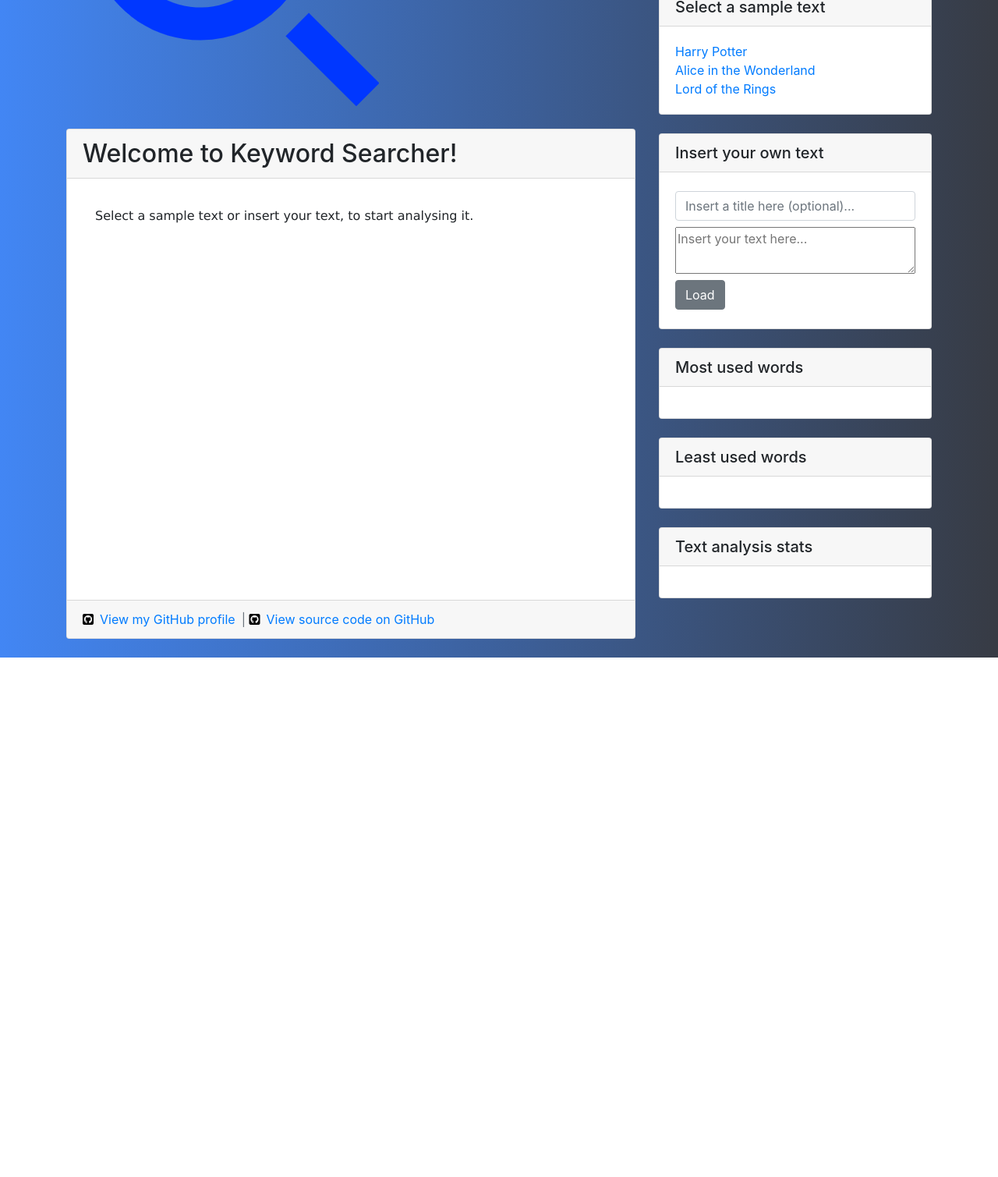
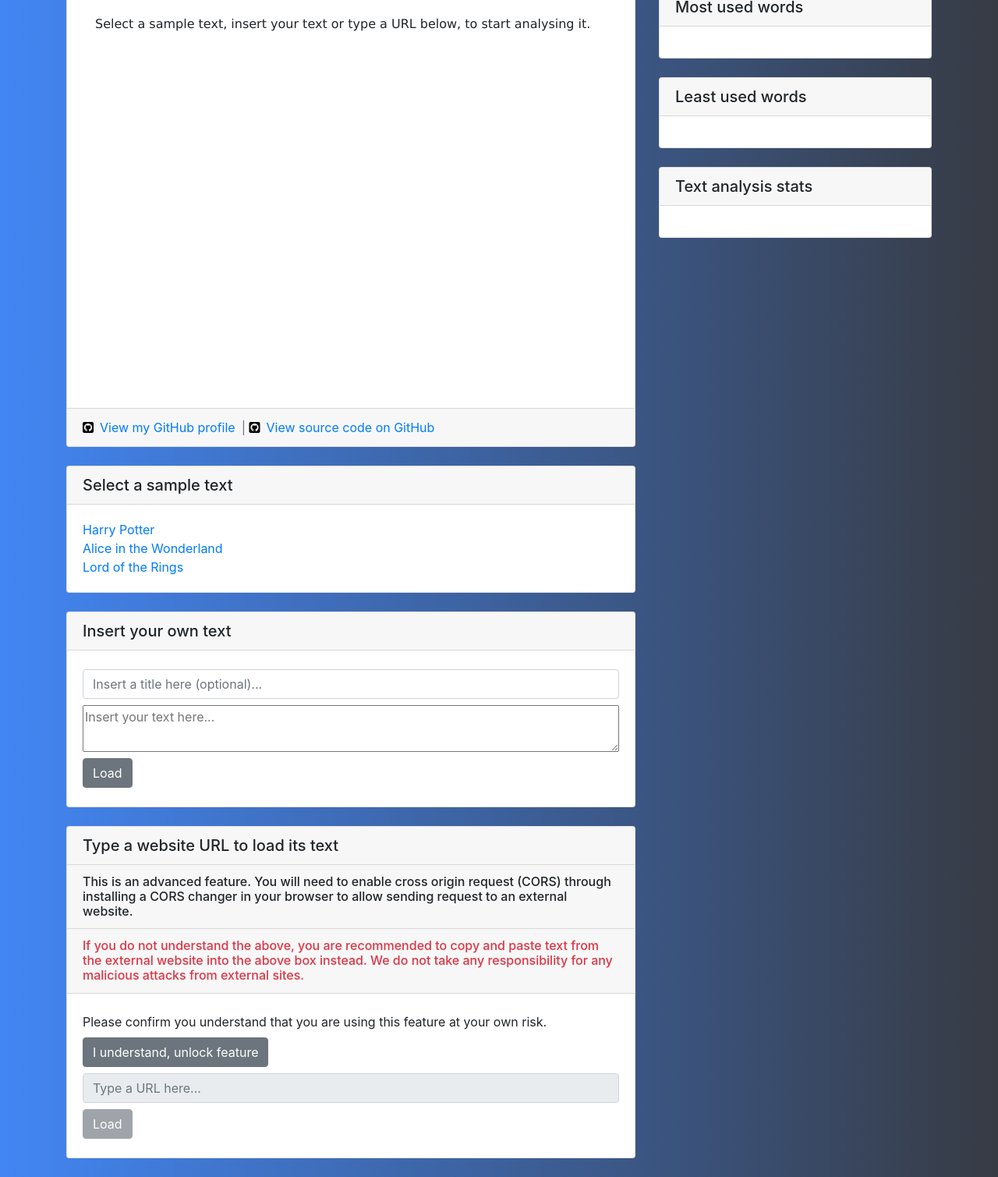
Before and after one commit to adrielyeung/keyword-searcher, a plain HTML site: page index.html in a window 1280 px wide. Shown: the part 264-1773 px from the top of the page at 78% size. Before the commit the page ends 1107 px from the top, so only its background shows below. Drawn offline with nearby package versions, Linux system fonts and the light colour scheme.

Commit message:
Add load text from website URL feature

```diff
--- a/SearchString.js
+++ b/SearchString.js
@@ -8,7 +8,7 @@ function loadText(filename, displayName) {
     var stopWordArray = [];
     var stopWordUrl = "config/stopwords.txt";
 
-    resetUI(displayName);
+    resetUI("Sample text : " + displayName);
 
     // Initialises the connection, asynchronous request
     // meaning screen is not frozen while execution
@@ -28,7 +28,6 @@ function loadText(filename, displayName) {
 
     setTimeout(function () {
         // Load text
-        var currentText = "";
         var url = "text/" + filename;
 
         // Create a HTTP server request to load text
@@ -47,24 +46,10 @@ function loadText(filename, displayName) {
             if (xhr.readyState === 4 && xhr.status === 200) {
                 // Load response text as current text
                 // FORMATTING: Remove line breaks and carriage returns
-                // and replace with HTML <br> tag
+                // and replace with HTML <br/> tag
                 // ?: defines a non-capturing group, i.e. the LB and CR chars
                 // are not separately returned in a list
-                currentText = xhr.responseText;
-
-                if (stopWordArray.length === 0) {
-                    alert("Stop word list cannot be loaded. " +
-                          "The most used words list will be affected.");
-                }
-
-                getDocStats(currentText, stopWordArray);
-
-                currentText = currentText.replace(/(?:\r\n|\r|\n)/g, "<br>");
-
-                document.getElementById("fileContent").innerHTML = currentText;
-
-                // Scroll to top
-                document.getElementById("fileContent").scrollTop = 0;
+                setFileContent(xhr.responseText, stopWordArray);
             }
         };
 
@@ -74,12 +59,7 @@ function loadText(filename, displayName) {
 
 // Load text from user input
 function loadTextFromInput() {
-    // Load stop word list from config
-    // Create a HTTP server request to load text
-    // When text are uploaded, it is hosted on the server
     var xhrStopWord = new XMLHttpRequest();
-
-    // Load stop word list from config
     var stopWordArray = [];
     var stopWordUrl = "config/stopwords.txt";
 
@@ -87,34 +67,67 @@ function loadTextFromInput() {
         if (document.getElementById("userTitle").value.trim().length === 0) {
             resetUI("Your text");
         } else {
-            resetUI(document.getElementById("userTitle").value);
+            resetUI("Your text : " + document.getElementById("userTitle").value);
         }
 
-        // Initialises the connection, asynchronous request
-        // meaning screen is not frozen while execution
         xhrStopWord.open("GET", stopWordUrl, true);
         xhrStopWord.send();
 
-        // On ready state change event, calling anonymous function
-        // every time the request state changes
         xhrStopWord.onreadystatechange = function () {
-            // Ready state 0 = unsent, 1 = opened,
-            // 2 = header received, 3 = loading, 4 = done
             if (xhrStopWord.readyState === 4 && xhrStopWord.status === 200) {
-                // Load response text as current text
                 stopWordArray = xhrStopWord.responseText.split(/\s+/);
             }
         };
 
-        // Timeout - wait for stop word to populate before loading text
         setTimeout(function () {
             // Load text from textarea
-            // FORMATTING: Remove line breaks and carriage returns
-            // and replace with HTML <br> tag
-            // ?: defines a non-capturing group, i.e. the LB and CR chars
-            // are not separately returned in a list
-            var currentText = document.getElementById("userContent").value;
+            setFileContent(document.getElementById("userContent").value, stopWordArray);
+        }, 1000);
+    }
+}
 
+function loadTextFromHtml() {
+    var userUrl = document.getElementById("userUrl").value;
+    var allDivs;
+    var htmlText = "";
+    var titleText = "Site content";
+
+    var xhrStopWord = new XMLHttpRequest();
+    var stopWordArray = [];
+    var stopWordUrl = "config/stopwords.txt";
+
+    if (typeof userUrl !== "undefined" && userUrl.trim().length > 0) {
+        xhrStopWord.open("GET", stopWordUrl, true);
+        xhrStopWord.send();
+
+        xhrStopWord.onreadystatechange = function () {
+            if (xhrStopWord.readyState === 4 && xhrStopWord.status === 200) {
+                stopWordArray = xhrStopWord.responseText.split(/\s+/);
+            }
+        };
+
+        setTimeout(function () {
+            // Use jQuery to extract site content
+            $(document).ready(function () {
+                $("#fileContent").load(userUrl, function () {
+                    // After loading complete, extract text within all divs in fileContent
+                    allDivs = document.getElementById("fileContent").getElementsByTagName('div');
+                    titleText += " : " + document.getElementById("fileContent").getElementsByTagName('title')[0].innerHTML;
+
+                    for (var i = 0; i < allDivs.length; i++) {
+                        htmlText += allDivs[i].innerText;
+                    }
+
+                    resetUI(titleText);
+
+                    setFileContent(htmlText, stopWordArray);
+                });
+            });
+        }, 1000);
+    }
+}
+
+function setFileContent(currentText, stopWordArray) {
     if (stopWordArray.length === 0) {
         alert("Stop word list cannot be loaded. " +
         "The most used words list will be affected.");
@@ -122,7 +135,7 @@ function loadTextFromInput() {
 
     getDocStats(currentText, stopWordArray);
 
-            currentText = currentText.replace(/(?:\r\n|\r|\n)/g, "<br>");
+    currentText = currentText.replace(/(?:\r\n|\r|\n)/g, "<br/>");
 
     document.getElementById("fileContent").innerHTML = currentText;
 
@@ -130,8 +143,6 @@ function loadTextFromInput() {
     document.getElementById("fileContent").scrollTop = 0;
 
     setTimeout(setTextNotFound(), 1000);
-        }, 1000);
-    }
 }
 
 function resetUI(displayName) {
@@ -278,7 +289,7 @@ function performHighlight() {
         // Count number of highlighted
         count = document.querySelectorAll("mark").length;
         document.getElementById("searchStat").innerHTML = "Search for : "
-            + keyword + "<br>Found matches : " + count + " time(s)";
+            + keyword + "<br/>Found matches : " + count + " time(s)";
 
         // Scroll to first match if there are matches
         if (count > 0) {
@@ -301,3 +312,9 @@ function resetHighlight() {
 
     document.getElementById("searchStat").innerHTML = "";
 }
+
+// Unlock load text from HTML
+function unlockHtml() {
+    document.getElementById("userUrl").disabled = false;
+    document.getElementById("userUrlButton").disabled = false;
+}
--- a/index.html
+++ b/index.html
@@ -22,18 +22,91 @@
         <div class="row">
           <!-- Main content area (loads text) -->
           <div class="col-md-8">
-            <a href=""><img src="KeywordSearcherLogo.png" alt="Keyword Searcher Logo" class="responsive"></a>
+            <a href=""><img src="KeywordSearcherLogo.png" title="Keyword Searcher" alt="Keyword Searcher" class="responsive" width="25%" height="25%"></a>
             <!-- Card is a class that may contain header, body and footer -->
             <div class="card mb-4">
               <h2 class="card-header" id="fileName">Welcome to Keyword Searcher!</h2>
               <div class="card-body">
                 <div class="displayBox scroll-box" id="fileContent">
-                  Select a sample text or insert your text, to start analysing it.
+                  Select a sample text, insert your text or type a URL below, to start analysing it.
                 </div>
               </div>
               <div class="card-footer text-muted">
                 <a href="https://github.com/adrielyeung" target="_blank"><i class="fab fa-github-square" aria-hidden="true" style="color:black"></i><span class="mx-2">View my GitHub profile</span></a>|
                 <a href="https://github.com/adrielyeung/keyword-searcher" target="_blank"><i class="fab fa-github-square" aria-hidden="true" style="color:black"></i><span class="mx-2">View source code on GitHub</span></a>
+              </div>
+            </div>
+            <!-- Select sample text -->
+            <div class="card my-4">
+              <h5 class="card-header">Select a sample text</h5>
+              <div class="card-body">
+                <div class="row">
+                  <div class="col-md-12">
+                    <!-- ul - Unordered list-->
+                    <ul class="list-unstyled mb-0">
+                      <li><a href="#" onclick="loadText('HarryPotter.txt', 'Harry Potter')">Harry Potter</a></li>
+                      <li><a href="#" onclick="loadText('AliceInWonderland.txt', 'Alice in the Wonderland')">Alice in the Wonderland</a></li>
+                      <li><a href="#" onclick="loadText('LordOfTheRings.txt', 'Lord of the Rings')">Lord of the Rings</a></li>
+                    </ul>
+                  </div>
+                </div>
+              </div>
+            </div>
+            <!-- Insert text widget -->
+            <div class="card my-4">
+              <h5 class="card-header">Insert your own text</h5>
+              <div class="card-body">
+                <div class="row">
+                  <div class="col-md-12 my-1">
+                    <input type="text" class="form-control" id="userTitle" placeholder="Insert a title here (optional)...">
+                  </div>
+                </div>
+                <div class="row">
+                  <div class="col-md-12 my-1">
+                    <textarea class="userinput" id="userContent" placeholder="Insert your text here..."></textarea>
+                  </div>
+                </div>
+                <div class="row">
+                  <div class="col-md-12 my-1">
+                    <span class="input-group-btn">
+                      <button class="btn btn-secondary" type="button" onclick="loadTextFromInput()">Load</button>
+                    </span>
+                  </div>
+                </div>
+              </div>
+            </div>
+            <!-- Type URL widget -->
+            <div class="card my-4">
+              <h5 class="card-header">Type a website URL to load its text</h5>
+              <h6 class="card-header">This is an advanced feature. You will need to enable cross origin request (CORS) through installing a CORS changer in your browser
+                to allow sending request to an external website.</h6>
+              <h6 class="card-header text-danger">If you do not understand the above, you are recommended to copy and paste text from the
+                external website into the above box instead. We do not take any responsibility for any malicious attacks from external sites.</h6>
+              <div class="card-body">
+                <div class="row">
+                  <div class="col-md-12 my-1">
+                    Please confirm you understand that you are using this feature at your own risk.
+                  </div>
+                </div>
+                <div class="row">
+                  <div class="col-md-12 my-1">
+                    <span class="input-group-btn">
+                      <button class="btn btn-secondary" type="button" onclick="unlockHtml()">I understand, unlock feature</button>
+                    </span>
+                  </div>
+                </div>
+                <div class="row">
+                  <div class="col-md-12 my-1">
+                    <input type="text" class="form-control" id="userUrl" placeholder="Type a URL here..." disabled>
+                  </div>
+                </div>
+                <div class="row">
+                  <div class="col-md-12 my-1">
+                    <span class="input-group-btn">
+                      <button class="btn btn-secondary" id="userUrlButton" type="button" onclick="loadTextFromHtml()" disabled>Load</button>
+                    </span>
+                  </div>
+                </div>
               </div>
             </div>
           </div>
@@ -62,45 +135,6 @@
                   </div>
                 </div>
                 <div class="card-footer" id="searchStat">
-                </div>
-              </div>
-              <!-- Select sample text -->
-              <div class="card my-4">
-                <h5 class="card-header">Select a sample text</h5>
-                <div class="card-body">
-                  <div class="row">
-                    <div class="col-md-12">
-                      <!-- ul - Unordered list-->
-                      <ul class="list-unstyled mb-0">
-                        <li><a href="#" onclick="loadText('HarryPotter.txt', 'Harry Potter')">Harry Potter</a></li>
-                        <li><a href="#" onclick="loadText('AliceInWonderland.txt', 'Alice in the Wonderland')">Alice in the Wonderland</a></li>
-                        <li><a href="#" onclick="loadText('LordOfTheRings.txt', 'Lord of the Rings')">Lord of the Rings</a></li>
-                      </ul>
-                    </div>
-                  </div>
-                </div>
-              </div>
-              <!-- Type URL to load text widget -->
-              <div class="card my-4">
-                <h5 class="card-header">Insert your own text</h5>
-                <div class="card-body">
-                  <div class="row">
-                    <div class="col-md-12 my-1">
-                      <input type="text" class="form-control" id="userTitle" placeholder="Insert a title here (optional)...">
-                    </div>
-                  </div>
-                  <div class="row">
-                    <div class="col-md-12 my-1">
-                      <textarea class="userinput" id="userContent" placeholder="Insert your text here..."></textarea>
-                    </div>
-                  </div>
-                  <div class="row">
-                    <div class="col-md-12 my-1">
-                      <span class="input-group-btn">
-                        <button class="btn btn-secondary" type="button" onclick="loadTextFromInput()">Load</button>
-                      </span>
-                    </div>
-                  </div>
                 </div>
               </div>
               <!-- Most used words widget-->
@@ -155,7 +189,7 @@
       </div>
     <!-- Optional JavaScript -->
     <!-- jQuery first, then Popper.js, then Bootstrap JS -->
-    <script src="https://code.jquery.com/jquery-3.3.1.slim.min.js" integrity="sha384-q8i/X+965DzO0rT7abK41JStQIAqVgRVzpbzo5smXKp4YfRvH+8abtTE1Pi6jizo" crossorigin="anonymous"></script>
+    <script src="https://code.jquery.com/jquery-3.6.0.js"></script>
     <script src="https://cdnjs.cloudflare.com/ajax/libs/popper.js/1.14.7/umd/popper.min.js" integrity="sha384-UO2eT0CpHqdSJQ6hJty5KVphtPhzWj9WO1clHTMGa3JDZwrnQq4sF86dIHNDz0W1" crossorigin="anonymous"></script>
     <script src="https://stackpath.bootstrapcdn.com/bootstrap/4.3.1/js/bootstrap.min.js" integrity="sha384-JjSmVgyd0p3pXB1rRibZUAYoIIy6OrQ6VrjIEaFf/nJGzIxFDsf4x0xIM+B07jRM" crossorigin="anonymous"></script>
   </body>
```
Lines whose indentation alone changed are shown as unchanged.
